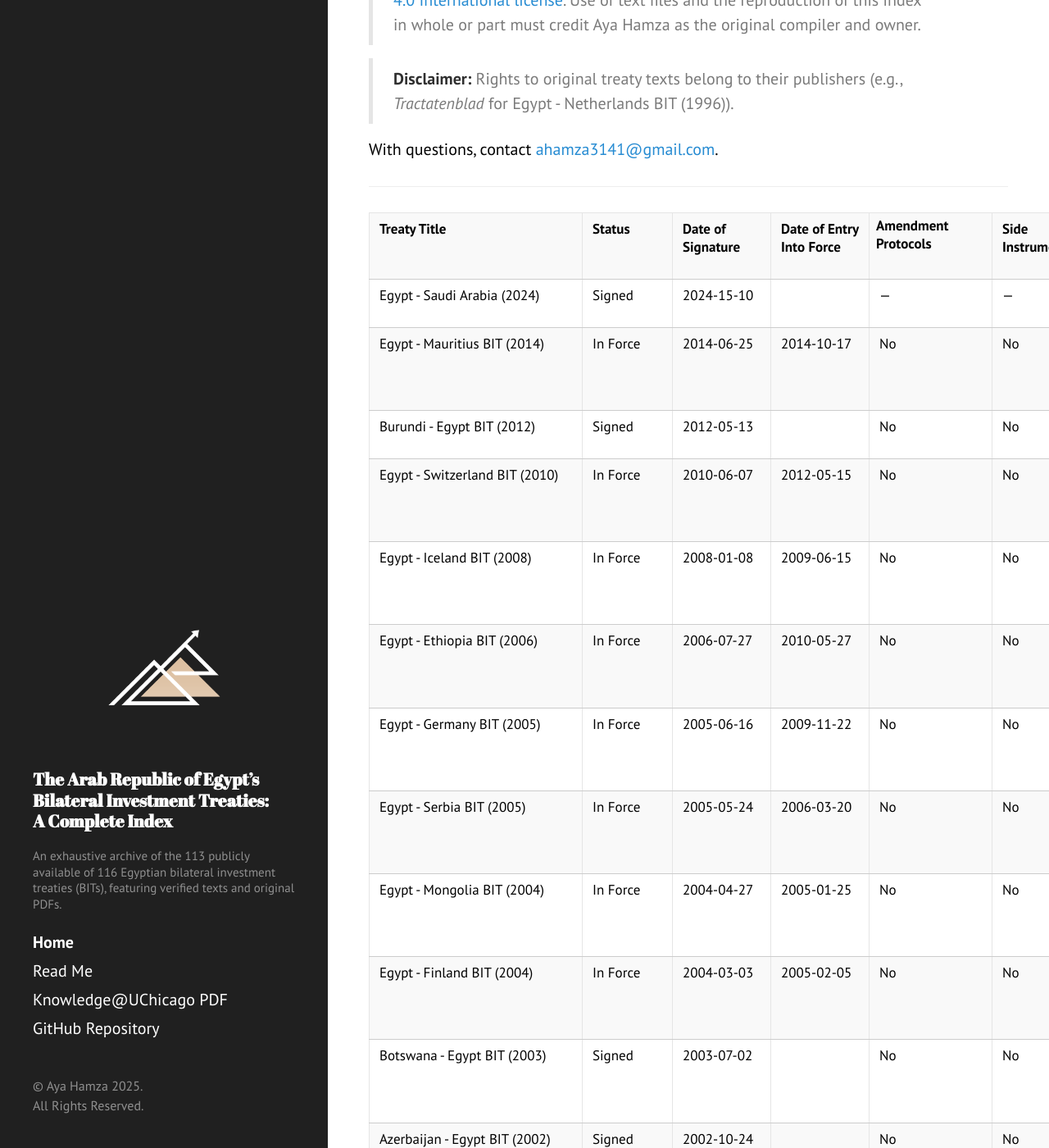
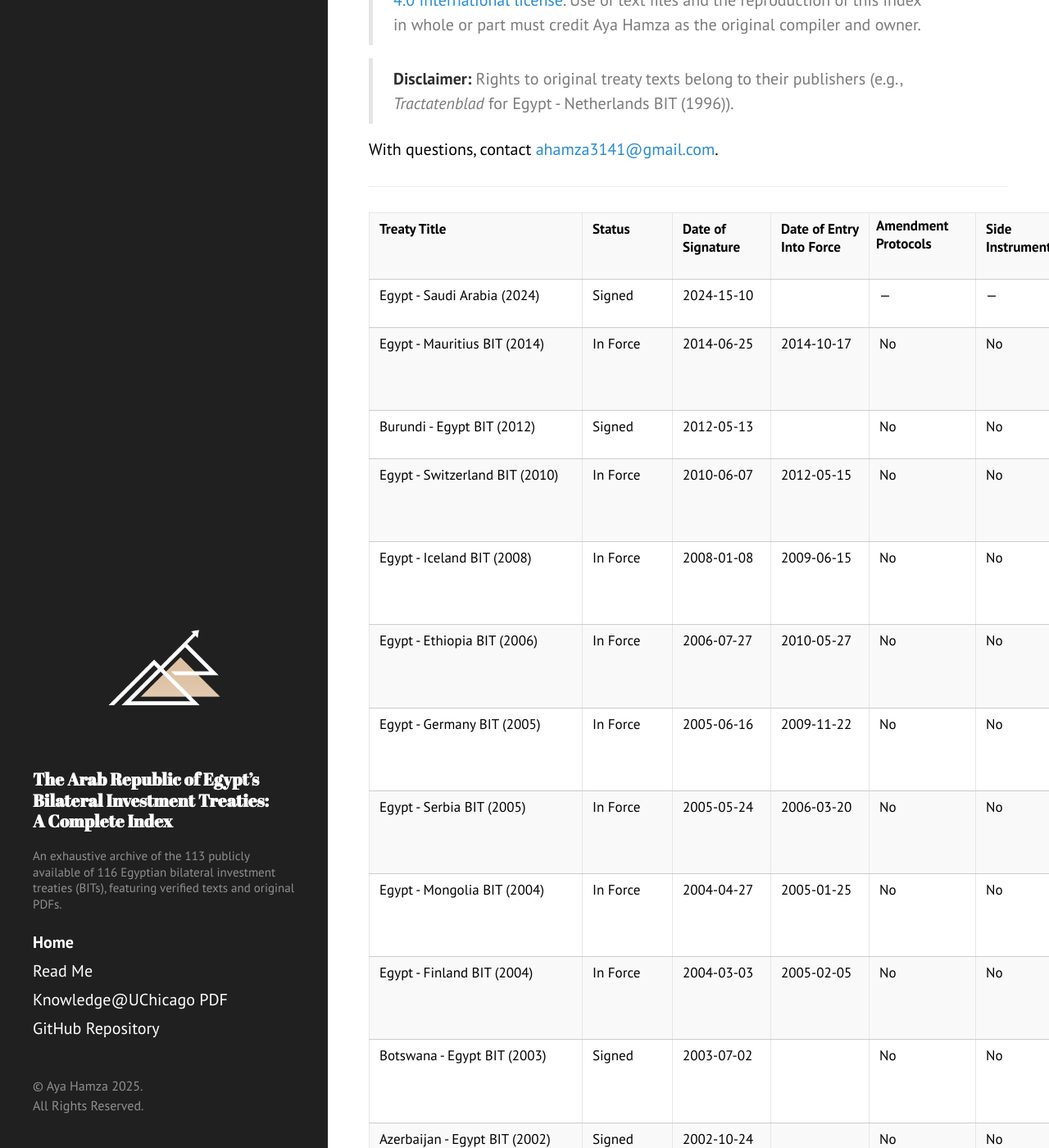
Before and after one commit to ayahamza1/MENABITs, a Jekyll site: the page built from index.md, in a window 1280 px wide and 1400 px high, scrolled down 433 px. Shown: the whole window at 82% size. Built offline with Jekyll 4.4.1, drawn with Linux system fonts in a browser that asks for light colours.

Commit message:
Update hyde.css

```diff
--- a/public/css/hyde.css
+++ b/public/css/hyde.css
@@ -222,9 +222,9 @@ table td:nth-child(4) {
 
 table th:nth-child(5),
 table td:nth-child(5) {
-  width: 7.5rem;
-  min-width: 7.5rem;
-  max-width: 7.5rem;
+  width: 6.5rem;
+  min-width: 6.5rem;
+  max-width: 6.5rem;
 }
 
 table th:nth-child(6),
```
